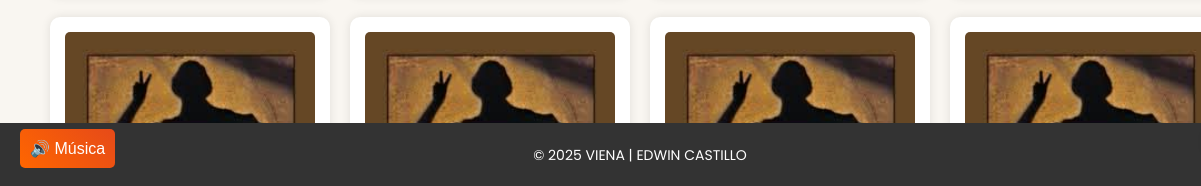
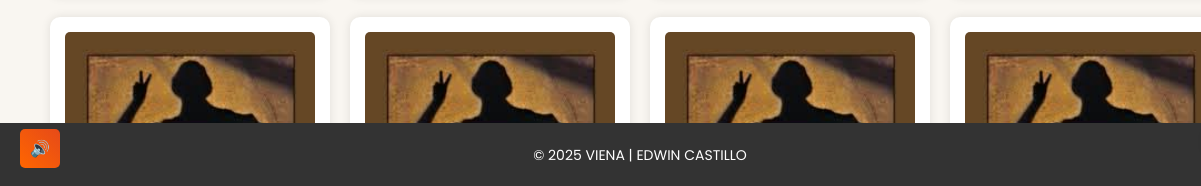
Before and after one commit to edwinteko/VIENA, a plain HTML site: page index.html in a window 1280 px wide. Shown: the part 612-798 px from the top of the page, 0-1201 px from the left. Drawn offline with Linux system fonts and the light colour scheme.

Commit message:
index.html

```diff
--- a/index.html
+++ b/index.html
@@ -11,7 +11,7 @@
     <a href="https://wa.me/59169828089" class="whatsapp-button" target="_blank">
         <img src="img/whatsapp.png" alt="WhatsApp">
     </a>
-    <button id="toggle-audio">🔊 Música</button>
+    <button id="toggle-audio">🔊</button>
     <audio id="musica" loop>
         <source src="audio/base de rap.mp3" type="audio/mp3">
     </audio>
```
